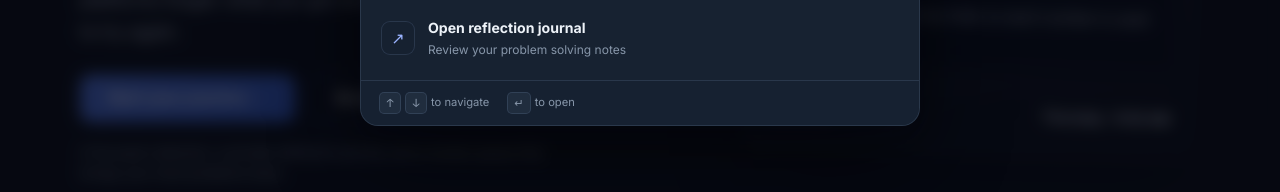
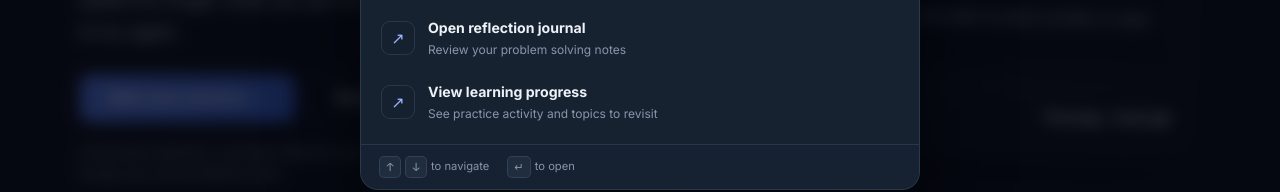
Before and after one commit to sourodeepsaha2/CodeVita, a React (Vite) app in the folder frontend/: page / in a window 1280 px wide. Both pictures are taken after a click on the button "Open quick navigation". Shown: the part 496-688 px from the top of the page. Built offline with nearby package versions, Linux system fonts and the light colour scheme; no server answers.

Commit message:
Add progress to quick navigation

```diff
--- a/frontend/src/components/CommandPalette.jsx
+++ b/frontend/src/components/CommandPalette.jsx
@@ -8,6 +8,7 @@ const COMMANDS = [
   { label: "Create an account", detail: "Sign up for Code Vita", href: "/signup", keywords: "register signup join" },
   { label: "Log in", detail: "Continue to your account", href: "/login", keywords: "signin sign in" },
   { label: "Open reflection journal", detail: "Review your problem solving notes", href: "/review", keywords: "practice journal review spaced repetition" },
+  { label: "View learning progress", detail: "See practice activity and topics to revisit", href: "/progress", keywords: "progress insights activity mistakes topics analytics" },
 ];
 
 export default function CommandPalette() {
```
